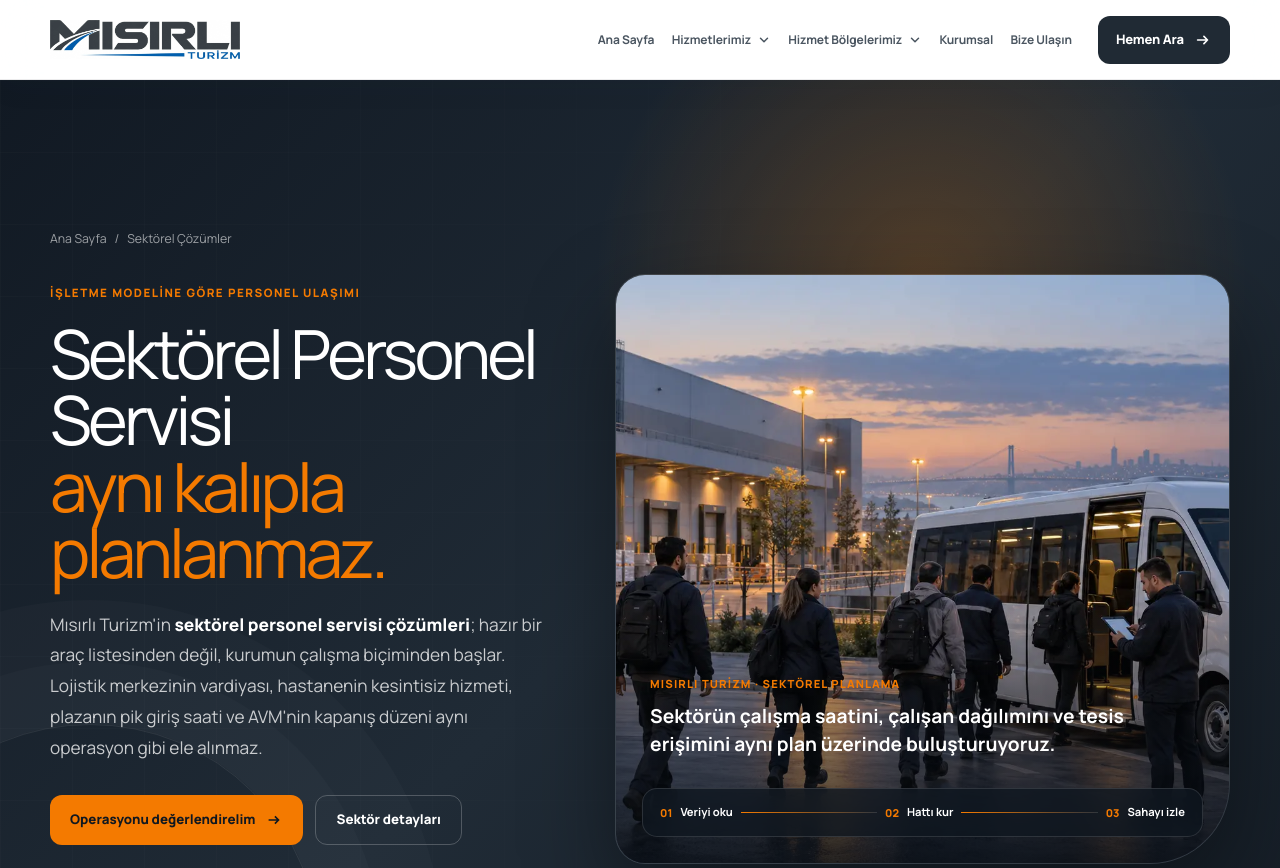
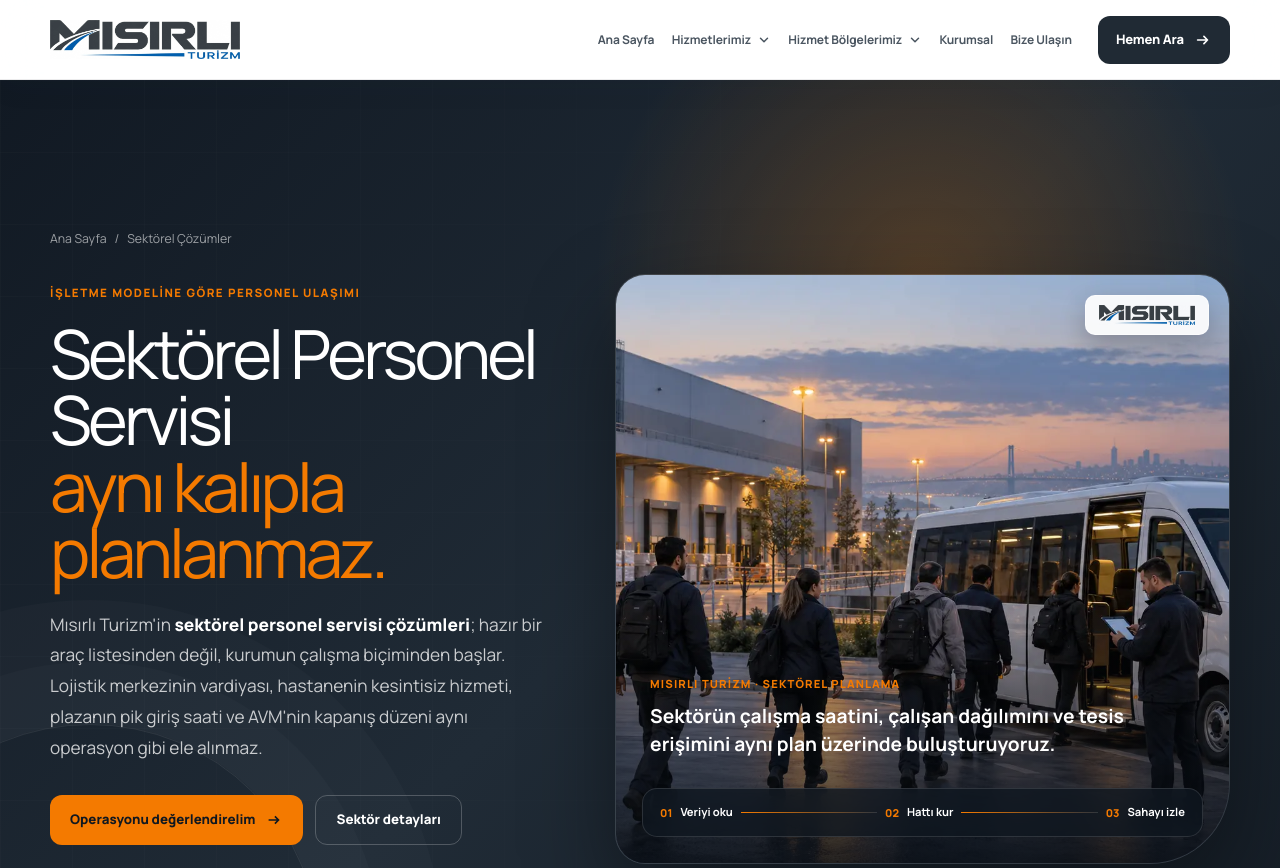
Before and after one commit to resulatakulbusiness/misirli-turizm, a Next.js app: page /sektorler in a window 1280 px wide. Shown: the top 868 px of the page. Built offline with nearby package versions, Linux system fonts and the light colour scheme.

Commit message:
Update sector-page.module.css

```diff
--- a/src/components/sector-page.module.css
+++ b/src/components/sector-page.module.css
@@ -217,6 +217,26 @@
   width: 100%;
   height: 100%;
   object-fit: cover;
+}
+
+.brandBadge {
+  position: absolute;
+  top: 20px;
+  right: 20px;
+  z-index: 2;
+  display: inline-flex;
+  align-items: center;
+  padding: 9px 13px;
+  border: 1px solid rgb(255 255 255 / 55%);
+  border-radius: 10px;
+  background: rgb(255 255 255 / 92%);
+  box-shadow: 0 10px 26px rgb(0 0 0 / 22%);
+}
+
+.brandBadge img {
+  display: block;
+  width: 96px;
+  height: auto;
 }
 
 .imageShade {
@@ -841,6 +861,8 @@
   .hero h1 { font-size: clamp(2.45rem, 13vw, 4rem); }
   .heroVisual { min-height: 470px; border-radius: 24px 24px 56px 24px; }
   .imageCaption { right: 22px; bottom: 104px; left: 22px; }
+  .brandBadge { top: 14px; right: 14px; padding: 7px 10px; }
+  .brandBadge img { width: 74px; }
   .livePlan { right: 14px; bottom: 14px; left: 14px; grid-template-columns: auto 1fr auto 1fr auto 1fr; }
   .livePlan i { display: none; }
   .pageNav { top: 0; }
```
